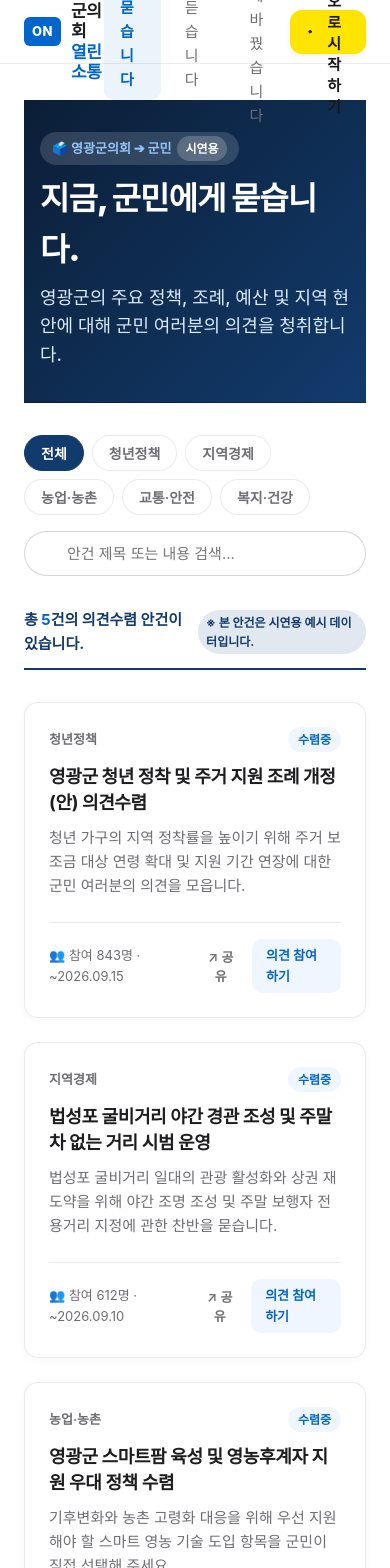
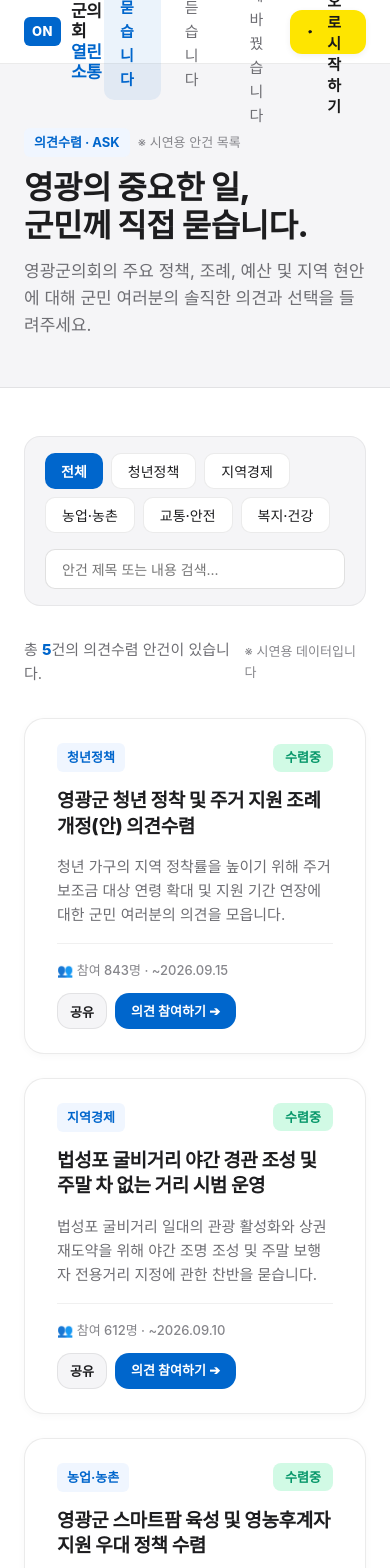
Before and after one commit to shokun2002-maker/ygcouncil, a Next.js app in the folder web/: page /asks in a window 390 px wide. Shown: the top 1568 px of the page. Built offline with nearby package versions, Linux system fonts and the light colour scheme; no server answers; the database is empty; a web font is replaced by a local one.

Commit message:
style: redesign 열린소통 ON ask and voting experience

```diff
--- a/web/app/asks/[id]/page.tsx
+++ b/web/app/asks/[id]/page.tsx
@@ -1,5 +1,4 @@
 import React from 'react';
-import Link from 'next/link';
 import { notFound } from 'next/navigation';
 import { getAskById } from '@/lib/repositories/ask-repository';
 import { getCurrentUser } from '@/lib/auth/get-current-user';
@@ -23,13 +22,15 @@ export default async function AskDetailPage({ params }: AskDetailPageProps) {
   const voteResults = await getAskVoteResults(askId);
 
   return (
-    <main className="ask-detail-container">
+    <main style={{ backgroundColor: '#FFFFFF', minHeight: '100vh', padding: '48px 24px 80px 24px', color: '#1D1D1F' }}>
+      <div style={{ maxWidth: '820px', margin: '0 auto' }}>
         <AskDetailClient
           ask={ask}
           currentUser={user}
           initialHasVoted={hasVoted}
           initialResults={voteResults}
         />
+      </div>
     </main>
   );
 }
--- a/web/app/asks/page.tsx
+++ b/web/app/asks/page.tsx
@@ -8,24 +8,57 @@ export default async function AsksListPage() {
   const asksData = await getAsks();
 
   return (
-    <main className="content-area" style={{ gap: '32px', paddingTop: '36px' }}>
-      {/* Subpage Banner Header */}
-      <section className="subpage-banner ask-banner">
-        <div className="subpage-banner-container">
-          <div className="subpage-title-badge">
-            <span>🗳️ 영광군의회 ➔ 군민</span>
-            <span className="demo-tag-pill" style={{ background: 'rgba(255,255,255,0.2)', color: 'white' }}>
-              시연용
+    <main style={{ backgroundColor: '#FFFFFF', minHeight: '100vh', paddingBottom: '80px', color: '#1D1D1F' }}>
+      {/* Apple-style Subpage Banner Header */}
+      <section
+        style={{
+          backgroundColor: '#F5F5F7',
+          borderBottom: '1px solid rgba(0, 0, 0, 0.08)',
+          padding: '64px 24px 48px 24px',
+          marginBottom: '48px',
+        }}
+      >
+        <div style={{ maxWidth: 'var(--container-wide)', margin: '0 auto' }}>
+          <div style={{ display: 'inline-flex', alignItems: 'center', gap: '8px', marginBottom: '12px' }}>
+            <span
+              style={{
+                backgroundColor: '#F0F6FF',
+                color: '#0066CC',
+                fontSize: '0.8125rem',
+                fontWeight: 700,
+                padding: '4px 10px',
+                borderRadius: '6px',
+              }}
+            >
+              의견수렴 · ASK
+            </span>
+            <span style={{ fontSize: '0.8125rem', color: '#86868B' }}>
+              ※ 시연용 안건 목록
             </span>
           </div>
-          <h1 className="subpage-main-title">지금, 군민에게 묻습니다.</h1>
-          <p className="subpage-main-desc">
-            영광군의 주요 정책, 조례, 예산 및 지역 현안에 대해 군민 여러분의 의견을 청취합니다.
+
+          <h1
+            style={{
+              fontSize: 'clamp(2rem, 3.5vw, 2.75rem)',
+              fontWeight: 800,
+              lineHeight: 1.2,
+              letterSpacing: '-0.5px',
+              color: '#1D1D1F',
+              marginBottom: '12px',
+            }}
+          >
+            영광의 중요한 일,<br />군민께 직접 묻습니다.
+          </h1>
+
+          <p style={{ fontSize: '1.0625rem', color: '#6E6E73', lineHeight: 1.6, maxWidth: '640px' }}>
+            영광군의회의 주요 정책, 조례, 예산 및 지역 현안에 대해 군민 여러분의 솔직한 의견과 선택을 들려주세요.
           </p>
         </div>
       </section>
 
-      <AsksListClient initialAsks={asksData} />
+      <div style={{ maxWidth: 'var(--container-wide)', margin: '0 auto', padding: '0 24px' }}>
+        <AsksListClient initialAsks={asksData} />
+      </div>
     </main>
   );
 }
--- a/web/components/AskCard.tsx
+++ b/web/components/AskCard.tsx
@@ -14,21 +14,43 @@ export default function AskCard({ item }: AskCardProps) {
 
   return (
     <>
-      <article className="content-card">
-        <div className="card-meta-top">
-          <span className="card-category">{item.category}</span>
-          <span className="badge-status status-active">{item.statusText}</span>
+      <article className="card-apple" style={{ display: 'flex', flexDirection: 'column', gap: '16px', height: '100%' }}>
+        <div style={{ display: 'flex', justifyContent: 'space-between', alignItems: 'center' }}>
+          <span style={{ fontSize: '0.8125rem', fontWeight: 700, color: '#0066CC', backgroundColor: '#F0F6FF', padding: '4px 10px', borderRadius: '6px' }}>
+            {item.category}
+          </span>
+          <span className="badge-apple" style={{ backgroundColor: '#D1FAE5', color: '#059669' }}>
+            {item.statusText}
+          </span>
         </div>
-        <h3 className="card-title">{item.title}</h3>
-        <p className="card-body-text">{item.summary}</p>
-        <div className="card-footer">
-          <span>👥 참여 {item.participantCount}명 · ~{item.endDate}</span>
+
+        <h3 style={{ fontSize: '1.1875rem', fontWeight: 800, color: '#1D1D1F', lineHeight: 1.35, letterSpacing: '-0.3px' }}>
+          {item.title}
+        </h3>
+
+        <p style={{ fontSize: '0.9375rem', color: '#6E6E73', lineHeight: 1.6, flex: 1, display: '-webkit-box', WebkitLineClamp: 3, WebkitBoxOrient: 'vertical', overflow: 'hidden' }}>
+          {item.summary}
+        </p>
+
+        <div style={{ paddingTop: '16px', borderTop: '1px solid rgba(0, 0, 0, 0.06)', display: 'flex', justifyContent: 'space-between', alignItems: 'center', flexWrap: 'wrap', gap: '12px' }}>
+          <span style={{ fontSize: '0.8125rem', color: '#86868B', fontWeight: 500 }}>
+            👥 참여 {item.participantCount}명 · ~{item.endDate}
+          </span>
           <div style={{ display: 'flex', gap: '8px' }}>
-            <button className="btn-share" onClick={() => setIsShareOpen(true)}>
-              ↗ 공유
+            <button
+              type="button"
+              className="btn-apple btn-apple-secondary"
+              onClick={() => setIsShareOpen(true)}
+              style={{ height: '36px', padding: '0 12px', fontSize: '0.8125rem' }}
+            >
+              공유
             </button>
-            <Link href={`/asks/${item.id}`} className="btn-card-action">
-              의견 참여하기
+            <Link
+              href={`/asks/${item.id}`}
+              className="btn-apple btn-apple-primary"
+              style={{ height: '36px', padding: '0 16px', fontSize: '0.8125rem' }}
+            >
+              의견 참여하기 ➔
             </Link>
           </div>
         </div>
--- a/web/components/AsksListClient.tsx
+++ b/web/components/AsksListClient.tsx
@@ -28,54 +28,100 @@ export default function AsksListClient({ initialAsks }: AsksListClientProps) {
   }, [initialAsks, currentCategory, searchQuery]);
 
   return (
-    <>
-      <div style={{ display: 'flex', flexDirection: 'column', gap: '20px' }}>
-        <div style={{ display: 'flex', justifyContent: 'space-between', alignItems: 'center', flexWrap: 'wrap', gap: '16px' }}>
-          <div className="filter-pills" id="ask-filter-pills" style={{ marginBottom: 0 }}>
-            {CATEGORIES.map((cat) => (
+    <div style={{ display: 'flex', flexDirection: 'column', gap: '32px' }}>
+      {/* Compact Toolbar */}
+      <div
+        style={{
+          display: 'flex',
+          justifyContent: 'space-between',
+          alignItems: 'center',
+          flexWrap: 'wrap',
+          gap: '16px',
+          backgroundColor: '#F5F5F7',
+          padding: '16px 20px',
+          borderRadius: '16px',
+          border: '1px solid rgba(0, 0, 0, 0.06)',
+        }}
+      >
+        <div style={{ display: 'flex', gap: '8px', flexWrap: 'wrap' }}>
+          {CATEGORIES.map((cat) => {
+            const isActive = currentCategory === cat;
+            return (
               <button
                 key={cat}
-                className={`pill-btn ${currentCategory === cat ? 'active' : ''}`}
+                type="button"
                 onClick={() => setCurrentCategory(cat)}
+                style={{
+                  height: '36px',
+                  padding: '0 16px',
+                  borderRadius: '10px',
+                  fontSize: '0.875rem',
+                  fontWeight: isActive ? 700 : 500,
+                  color: isActive ? '#FFFFFF' : '#1D1D1F',
+                  backgroundColor: isActive ? '#0066CC' : '#FFFFFF',
+                  border: isActive ? 'none' : '1px solid rgba(0, 0, 0, 0.08)',
+                  cursor: 'pointer',
+                  transition: 'all 150ms ease',
+                }}
               >
                 {cat}
               </button>
-            ))}
-          </div>
+            );
+          })}
+        </div>
 
-          <div style={{ width: 'min(360px, 100%)' }}>
-            <input
-              type="text"
-              className="search-input"
-              placeholder="안건 제목 또는 내용 검색..."
-              value={searchQuery}
-              onChange={(e) => setSearchQuery(e.target.value)}
-            />
-          </div>
+        <div style={{ width: 'min(320px, 100%)' }}>
+          <input
+            type="text"
+            placeholder="안건 제목 또는 내용 검색..."
+            value={searchQuery}
+            onChange={(e) => setSearchQuery(e.target.value)}
+            style={{
+              width: '100%',
+              height: '40px',
+              padding: '0 16px',
+              borderRadius: '10px',
+              border: '1px solid rgba(0, 0, 0, 0.12)',
+              backgroundColor: '#FFFFFF',
+              fontSize: '0.875rem',
+              color: '#1D1D1F',
+              outline: 'none',
+            }}
+          />
         </div>
       </div>
 
-      <div style={{ display: 'flex', justifyContent: 'space-between', alignItems: 'center', borderBottom: '2px solid var(--navy)', paddingBottom: '12px' }}>
-        <div style={{ fontSize: '0.9375rem', color: 'var(--navy)', fontWeight: 700 }}>
-          총 <strong style={{ color: 'var(--blue)' }}>{filteredAsks.length}</strong>건의 의견수렴 안건이 있습니다.
+      {/* Result Count Bar */}
+      <div style={{ display: 'flex', justifyContent: 'space-between', alignItems: 'center', color: '#6E6E73', fontSize: '0.9375rem' }}>
+        <div>
+          총 <strong style={{ color: '#0066CC', fontWeight: 800 }}>{filteredAsks.length}</strong>건의 의견수렴 안건이 있습니다.
         </div>
-        <span className="demo-tag-pill">※ 본 안건은 시연용 예시 데이터입니다.</span>
+        <span style={{ fontSize: '0.8125rem', color: '#86868B' }}>※ 시연용 데이터입니다</span>
       </div>
 
+      {/* Grid List */}
       {filteredAsks.length > 0 ? (
-        <div className="cards-grid">
+        <div style={{ display: 'grid', gridTemplateColumns: 'repeat(auto-fit, minmax(320px, 1fr))', gap: '24px' }}>
           {filteredAsks.map((item) => (
             <AskCard key={item.id} item={item} />
           ))}
         </div>
       ) : (
-        <div style={{ textAlign: 'center', padding: '60px 20px', background: 'white', borderRadius: 'var(--radius-md)', border: '1px dashed var(--border-strong)' }}>
-          <p style={{ fontSize: '1.25rem', fontWeight: 700, color: 'var(--navy)', marginBottom: '8px' }}>
+        <div
+          style={{
+            textAlign: 'center',
+            padding: '64px 20px',
+            backgroundColor: '#F5F5F7',
+            borderRadius: '20px',
+            border: '1px dashed rgba(0,0,0,0.12)',
+          }}
+        >
+          <p style={{ fontSize: '1.125rem', fontWeight: 700, color: '#1D1D1F', marginBottom: '8px' }}>
             검색 결과가 없습니다.
           </p>
-          <p style={{ fontSize: '0.9375rem', color: 'var(--text-sub)' }}>다른 검색어나 카테고리를 선택해 보세요.</p>
+          <p style={{ fontSize: '0.875rem', color: '#6E6E73' }}>다른 검색어나 카테고리를 선택해 보세요.</p>
         </div>
       )}
-    </>
+    </div>
   );
 }
```
Also changed, not shown: web/app/asks/[id]/AskDetailClient.tsx (+309 -138 lines). Lines whose indentation alone changed are shown as unchanged.
